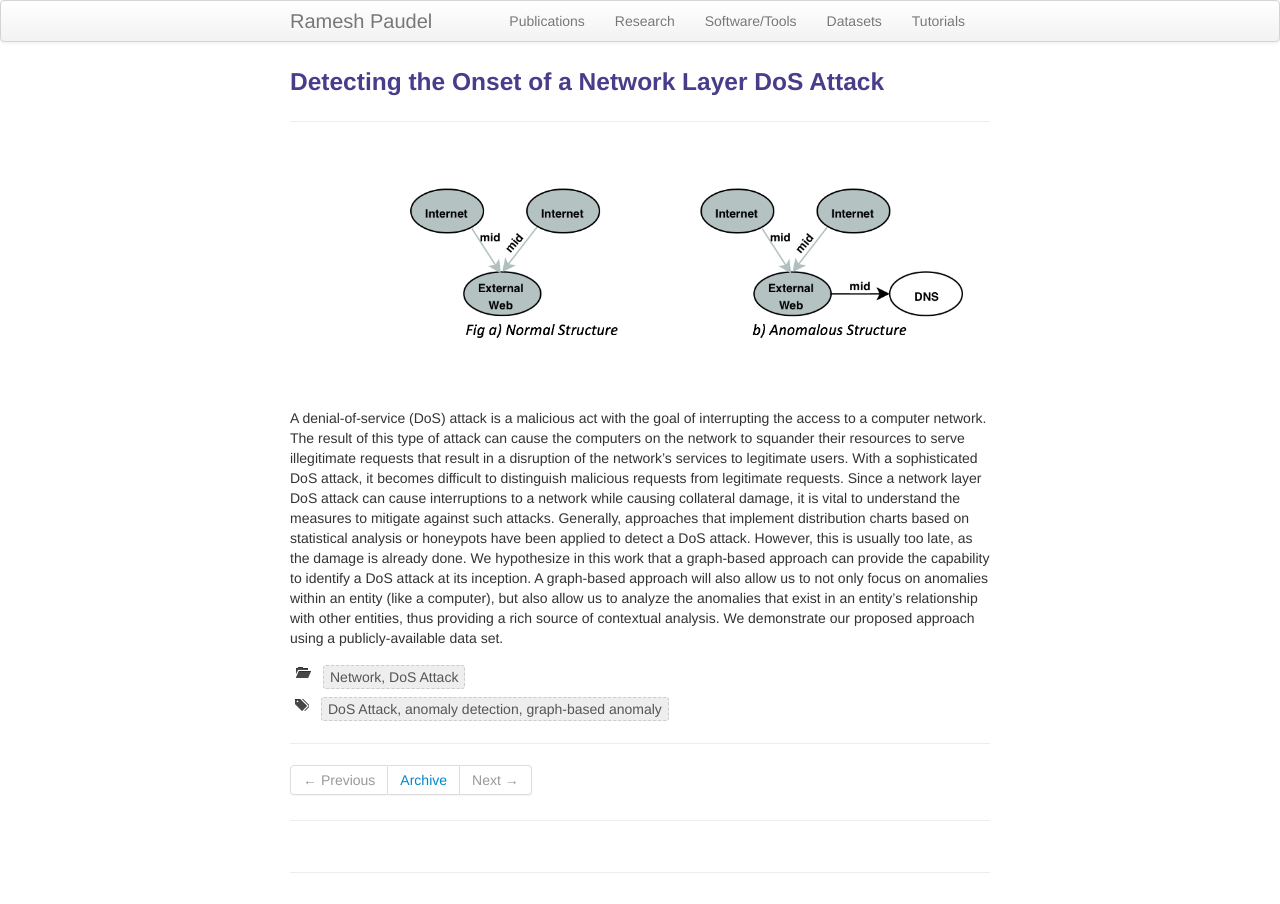
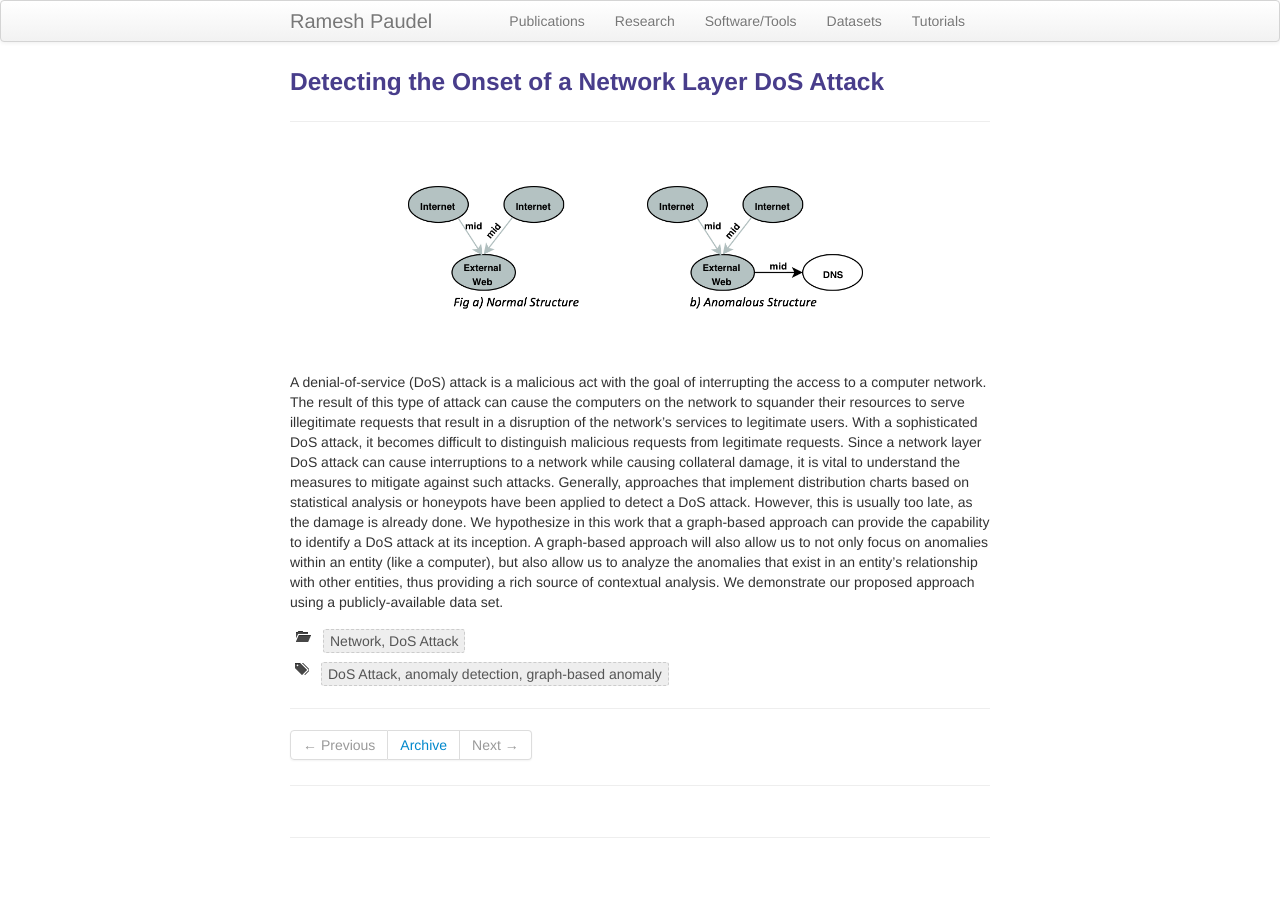
Before and after one commit to rpaudel42/rpaudel42.github.io, a Jekyll site: the page built from pages/dosattack.md, in a window 1280 px wide. Built offline with Jekyll 4.4.1, drawn with Linux system fonts in a browser that asks for light colours.

Commit message:
Update kbroman.css

```diff
--- a/assets/themes/twitter/css/kbroman.css
+++ b/assets/themes/twitter/css/kbroman.css
@@ -35,6 +35,7 @@ a:hover img {
 {
     margin-bottom: 30px;
     margin-left: 15%;
+    margin-right: 15%;
 }
 p.center {
     text-align: center;
```
